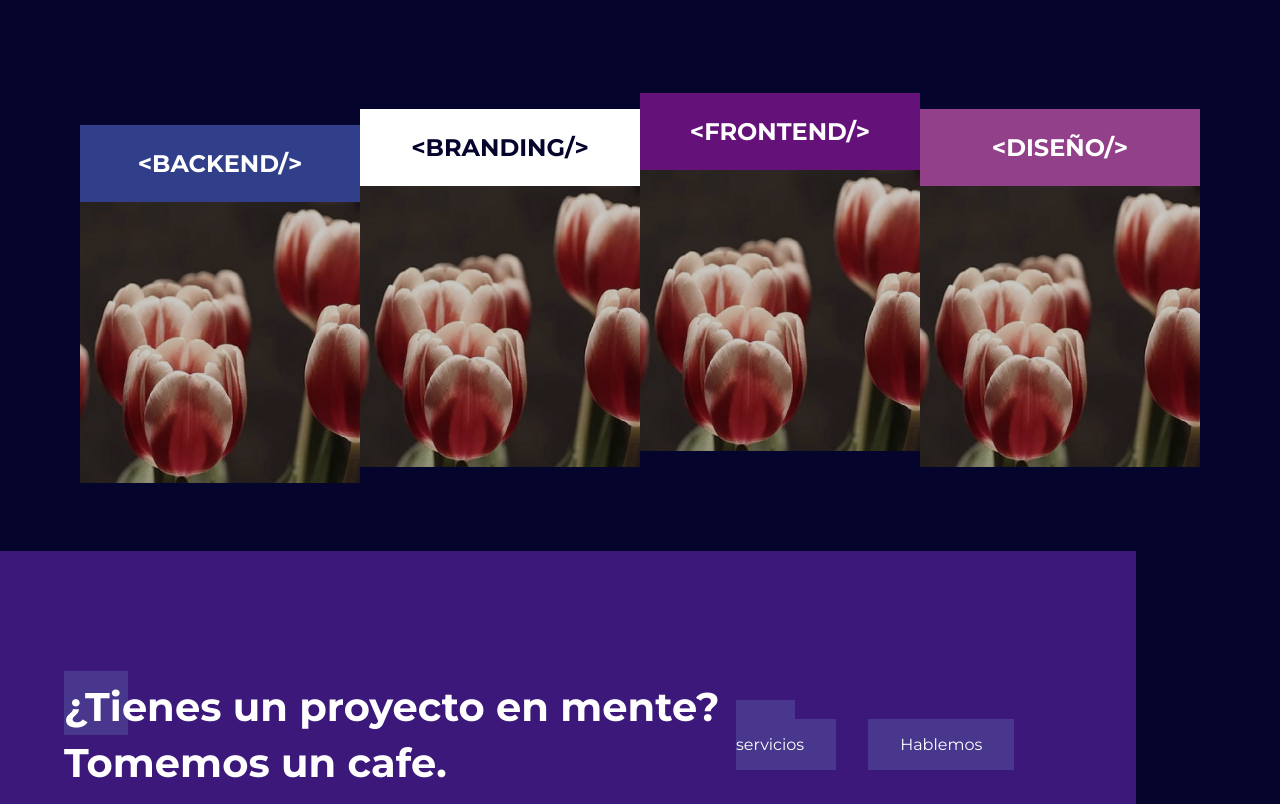
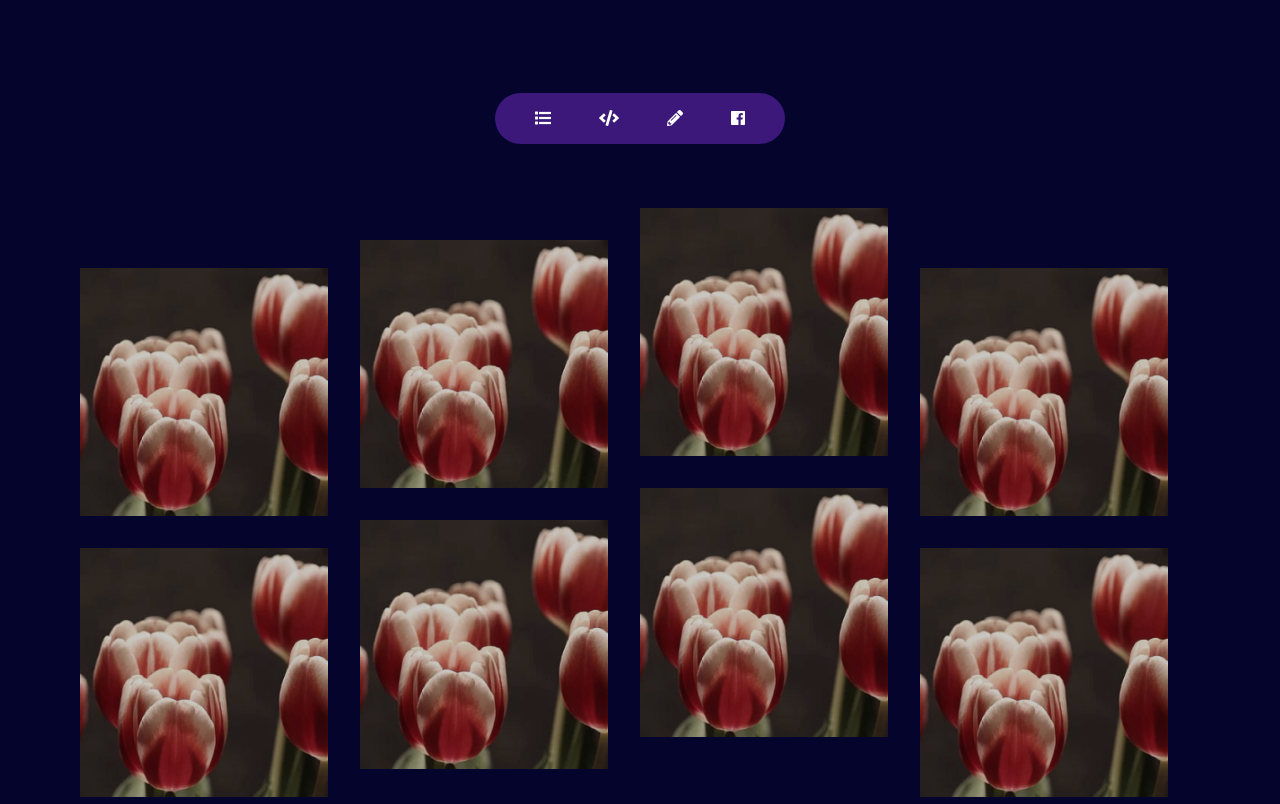
Before and after one commit to jesusrojasweb/jesusrojasweb.github.io, a plain HTML site: page index.html in a window 1280 px wide. Shown: the part 771-1575 px from the top of the page. Drawn offline with Linux system fonts and the light colour scheme.

Commit message:
El portafolio ahora tiene todo los proyectos en vez de un solo tipo. Menu del proyecto

```diff
--- a/css/estilos.css
+++ b/css/estilos.css
@@ -333,59 +333,73 @@ h1,h2{
                 }
 
 .portafolio{
-    display: grid;
-    grid-template-columns: repeat(4, 1fr);
     padding-top: 4em;
 }
+    .portafolio .portafolio-menu-container{
+        display: flex;
+        justify-content: center;
+        width: 100%;
+    }
+        .portafolio-menu-container .portafolio-menu{
+            display: flex;
+            list-style: none;
+            gap: 2em;
+            background: #3c187a;
+            border-radius: 2em;
+            padding: 1em 2em;
+        }
+            .portafolio-menu .portafolio-menu-item a{
+                color: white;
+                padding: .5em;
+                border-radius: 2em;
+            }
+            .portafolio-menu .portafolio-menu-item a:focus{
+                background: #49378d;
+
+            }
     .portafolio .portafolio-servicio img{
         width: 100%;
         filter: grayscale(.3) brightness(.8);
     }
     .portafolio .portafolio-servicio{
         color: white;
+        display: flex;
+        flex-wrap: wrap;
+        gap: 2em;
+        margin-top: 8em;
     }
-
-    .portafolio .portafolio-servicio:nth-of-type(2),
-    .portafolio .portafolio-servicio:nth-of-type(4){
-        margin-top: 1em;
-    }
-
-    .portafolio .portafolio-servicio:nth-of-type(1) .portafolio-header{
-        margin-top: 2em;
-        background: #313f8a;
-    }
-    .portafolio .portafolio-servicio:nth-of-type(2) .portafolio-header{
-        background: white;
-        color: #05042c;
-    }
-    .portafolio .portafolio-servicio:nth-of-type(3) .portafolio-header{
-        background: #641179;
-    }
-    .portafolio .portafolio-servicio:nth-of-type(4) .portafolio-header{
-        background: #92408a;
-    }
-        .portafolio-servicio .portafolio-header{
-            text-align: center;
-        }
-            .portafolio-header .portafolio-header-title{
-                text-transform: uppercase;
-                font-family: 'Montserrat', -apple-system, BlinkMacSystemFont, 'Segoe UI', Roboto, Oxygen, Ubuntu, Cantarell, 'Open Sans', 'Helvetica Neue', sans-serif;
-                padding: 1em 0;
-            }
-        .portafolio-servicio .portafolio-proyectos .portafolio-proyecto{
+        .portafolio-servicio .portafolio-proyecto{
             position: relative;
             color: white;
             text-decoration: none;
             z-index: 500;
+            width: calc(25% - 2em);
+            margin-top: -4px;
         }
-        .portafolio-servicio .portafolio-proyectos .portafolio-proyecto:hover{
+        .portafolio-servicio .portafolio-proyecto:nth-child(4n+2){
+            margin-top: -2em;
+        }
+        .portafolio-servicio .portafolio-proyecto:nth-child(4n+2):hover .proyecto-info {
+            visibility: visible;
+            opacity: 1;
+            bottom: 0em;
+        }
+        .portafolio-servicio .portafolio-proyecto:nth-child(4n+3){
+            margin-top: -4em;
+        }
+        .portafolio-servicio .portafolio-proyecto:nth-child(4n+3):hover .proyecto-info {
+            visibility: visible;
+            opacity: 1;
+            bottom: 2em;
+        }
+        .portafolio-servicio .portafolio-proyecto:hover{
 
             z-index: 1000;
         }
             .portafolio-proyecto .proyecto-view img{
                 transition: .3s;
             }
-                .portafolio-servicio .portafolio-proyectos .portafolio-proyecto:hover .proyecto-view img{
+                .portafolio-servicio .portafolio-proyecto:hover .proyecto-view img{
                     transform: scale(1.1);
                     filter: grayscale(0) brightness(.9) drop-shadow(2px 4px 6px black);
                     }
@@ -397,7 +411,7 @@ h1,h2{
                 visibility: hidden;
                 transition: .3s;
             }
-                .portafolio-servicio .portafolio-proyectos .portafolio-proyecto:hover .proyecto-info{
+                .portafolio-servicio .portafolio-proyecto:hover .proyecto-info{
                     visibility: visible;
                     opacity: 1;
                     bottom: -2em;
--- a/index.html
+++ b/index.html
@@ -10,7 +10,7 @@
     <link rel="stylesheet" href="css/estilos.css">
 </head>
 <body id="body">
-    <div id="particles-js"></div>
+    <!-- <div id="particles-js"></div> -->
     <header class="header">
         <nav class="header-navbar">
             <a href="/" class="navbar-home">
@@ -129,57 +129,63 @@
     </div>
 
     <section class="portafolio" id="portafolio">
+        <div class="portafolio-menu-container">
+            <ul class="portafolio-menu">
+                <li class="portafolio-menu-item"><a href="#"><span class="fa fa-list"></span></a></li>
+                <li class="portafolio-menu-item"><a href="#"><span class="fa fa-code"></span></a></li>
+                <li class="portafolio-menu-item"><a href="#"><span class="fa fa-pencil-alt"></span></a></li>
+                <li class="portafolio-menu-item"><a href="#"><span class="fab fa-facebook"></span></a></li>
+            </ul>
+        </div>
         <div class="portafolio-servicio">
-            <div class="portafolio-header">
-                <h2 class="portafolio-header-title">&lt;Backend/></h2>
-            </div>
-            <div class="portafolio-proyectos">
             <a href="#" class="portafolio-proyecto"><span class="proyecto-view"><img src="img/imagen-proyecto.jpg" alt="imagen del proyecto" class="proyecto-view-img"></span>
                 <span class="proyecto-info">
                     <h3 class="proyecto-nombre">Lorem, ipsum.</h3>
                     <span class="proyecto-skills">HTML/CSS3/JavaScript</span>
                 </span>
             </a>
-            </div>
-        </div>
-        <div class="portafolio-servicio">
-            <div class="portafolio-header">
-                <h2 class="portafolio-header-title">&lt;Branding/></h2>
-            </div>
-            <div class="portafolio-proyectos">
             <a href="#" class="portafolio-proyecto"><span class="proyecto-view"><img src="img/imagen-proyecto.jpg" alt="imagen del proyecto" class="proyecto-view-img"></span>
                 <span class="proyecto-info">
                     <h3 class="proyecto-nombre">Lorem, ipsum.</h3>
                     <span class="proyecto-skills">HTML/CSS3/JavaScript</span>
                 </span>
             </a>
-            </div>
-        </div>
-        <div class="portafolio-servicio">
-            <div class="portafolio-header">
-                <h2 class="portafolio-header-title">&lt;Frontend/></h2>
-            </div>
-            <div class="portafolio-proyectos">
             <a href="#" class="portafolio-proyecto"><span class="proyecto-view"><img src="img/imagen-proyecto.jpg" alt="imagen del proyecto" class="proyecto-view-img"></span>
                 <span class="proyecto-info">
                     <h3 class="proyecto-nombre">Lorem, ipsum.</h3>
                     <span class="proyecto-skills">HTML/CSS3/JavaScript</span>
                 </span>
             </a>
-            </div>
-        </div>
-        <div class="portafolio-servicio">
-            <div class="portafolio-header">
-                <h2 class="portafolio-header-title">&lt;Diseño/></h2>
-            </div>
-            <div class="portafolio-proyectos">
             <a href="#" class="portafolio-proyecto"><span class="proyecto-view"><img src="img/imagen-proyecto.jpg" alt="imagen del proyecto" class="proyecto-view-img"></span>
                 <span class="proyecto-info">
                     <h3 class="proyecto-nombre">Lorem, ipsum.</h3>
                     <span class="proyecto-skills">HTML/CSS3/JavaScript</span>
                 </span>
             </a>
-            </div>
+            <a href="#" class="portafolio-proyecto"><span class="proyecto-view"><img src="img/imagen-proyecto.jpg" alt="imagen del proyecto" class="proyecto-view-img"></span>
+                <span class="proyecto-info">
+                    <h3 class="proyecto-nombre">Lorem, ipsum.</h3>
+                    <span class="proyecto-skills">HTML/CSS3/JavaScript</span>
+                </span>
+            </a>
+            <a href="#" class="portafolio-proyecto"><span class="proyecto-view"><img src="img/imagen-proyecto.jpg" alt="imagen del proyecto" class="proyecto-view-img"></span>
+                <span class="proyecto-info">
+                    <h3 class="proyecto-nombre">Lorem, ipsum.</h3>
+                    <span class="proyecto-skills">HTML/CSS3/JavaScript</span>
+                </span>
+            </a>
+            <a href="#" class="portafolio-proyecto"><span class="proyecto-view"><img src="img/imagen-proyecto.jpg" alt="imagen del proyecto" class="proyecto-view-img"></span>
+                <span class="proyecto-info">
+                    <h3 class="proyecto-nombre">Lorem, ipsum.</h3>
+                    <span class="proyecto-skills">HTML/CSS3/JavaScript</span>
+                </span>
+            </a>
+            <a href="#" class="portafolio-proyecto"><span class="proyecto-view"><img src="img/imagen-proyecto.jpg" alt="imagen del proyecto" class="proyecto-view-img"></span>
+                <span class="proyecto-info">
+                    <h3 class="proyecto-nombre">Lorem, ipsum.</h3>
+                    <span class="proyecto-skills">HTML/CSS3/JavaScript</span>
+                </span>
+            </a>
         </div>
     </section>
 
--- a/js/app.js
+++ b/js/app.js
@@ -1 +1,9 @@
+let portafolioButtons = document.querySelectorAll('.portafolio-menu-item a');
+
+for(const boton of portafolioButtons){
+    boton.addEventListener('click',(e)=>{
+        e.preventDefault();
+    })
+}
+
 console.log()
```
Lines whose indentation alone changed are shown as unchanged.
